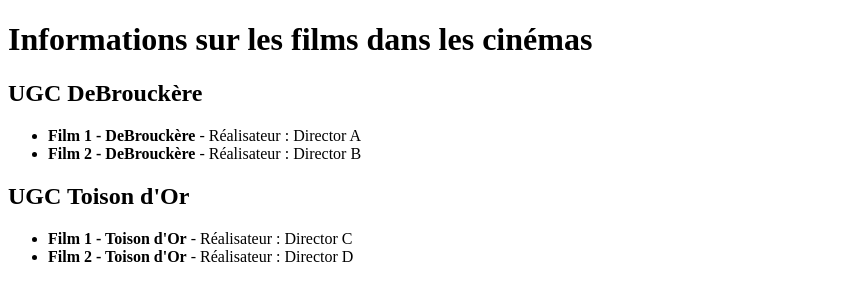
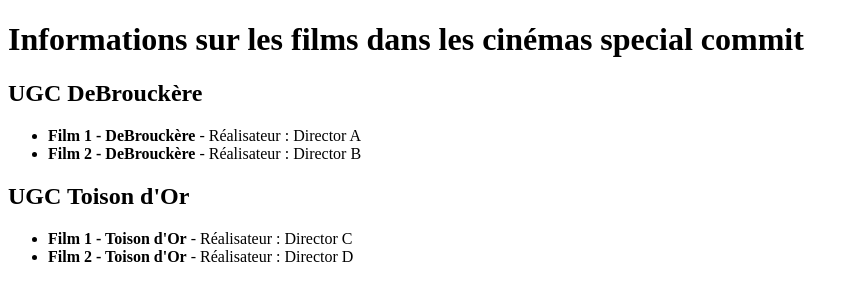
Before and after one commit to amir-laugesen-vinci/web2-V2, a React (Vite) app in the folder 2.1-2-3-4/: page / in a window 1280 px wide. Shown: the top 300 px of the page, without its empty margins (0-859 px from the left). Built offline with nearby package versions, Linux system fonts and the light colour scheme; the HTML template or start-up script is replaced by a standard one.

Commit message:
new:ex2.1

```diff
--- a/2.1-2-3-4/src/App.tsx
+++ b/2.1-2-3-4/src/App.tsx
@@ -1,5 +1,5 @@
 const App = () => {
-  const pageTitle = "Informations sur les films dans les cinémas";
+  const pageTitle = "Informations sur les films dans les cinémas special commit";
 
   const cinema1Name = "UGC DeBrouckère";
   const cinema1Movie1Title = "Film 1 - DeBrouckère";
```
